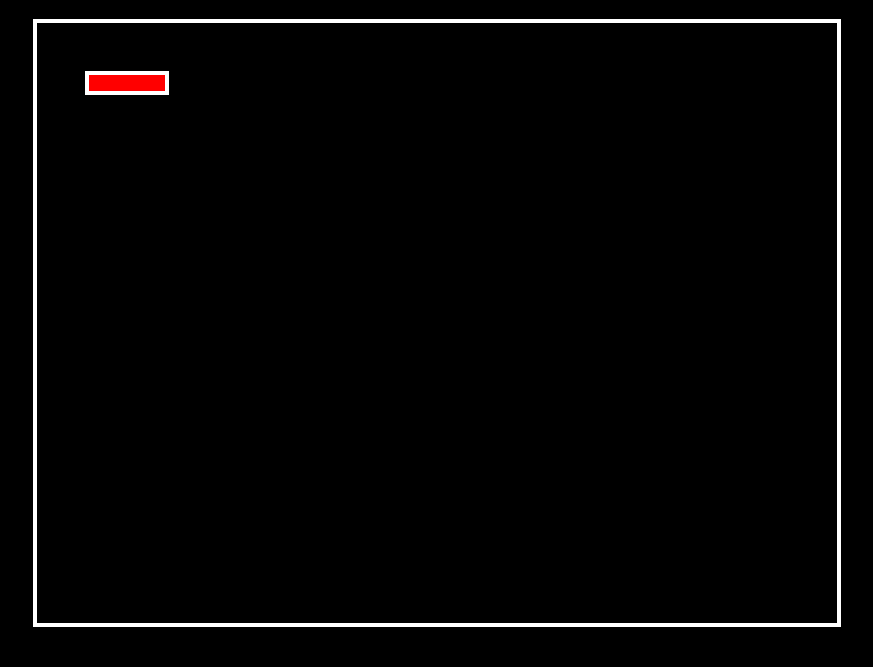
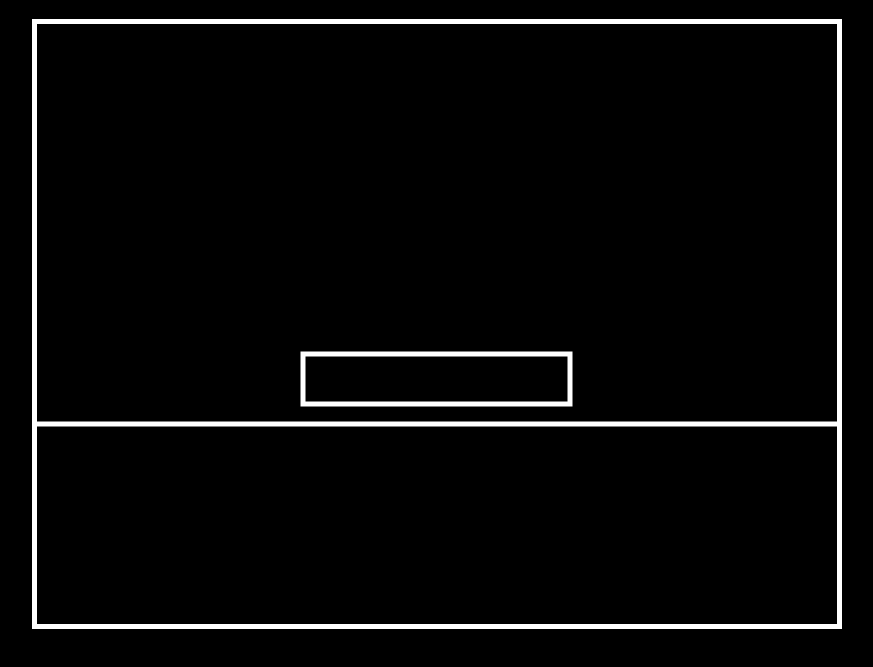
Before and after one commit to alangd707/First-Idea-Game, a plain HTML site: page index.html in a window 1280 px wide. Both pictures are taken after a click on the button "Start". Shown: the part 69-736 px from the top of the page, without its empty margins (211-1084 px from the left). Drawn offline with Linux system fonts and the light colour scheme.

Commit message:
Extra changes

```diff
--- a/index.js
+++ b/index.js
@@ -4,12 +4,32 @@ const ctx = canvas.getContext('2d')
 function startGame() {
     document.getElementById('startMenu').style.display = 'none'
     canvas.style.display = 'block'
-    drawButton(healthBar)
+    fightDummy();
+}
+
+function fightDummy() {
+    let x = canvas.width.x
+    let y = canvas.width.y
+    // Starting change of graphics
+    ctx.strokeStyle = "white";
+    ctx.lineWidth = 5;
+    ctx.lineCap = 'square';
+
+    ctx.beginPath();
+    ctx.moveTo(0, 400);
+    ctx.lineTo(800, 400);
+    ctx.stroke();
+
+    ctx.strokeRect(266., 330, 267, 50);
+
+    // Variables of objects used
+    let healthBar = {x: 0, y: 0, width: 80, height: 20, color: "red"};
+    let testDummy = {width: 200, height: 50};
 }
 
 let healthBar = {
-    x: 50,
-    y: 50,
+    x: 0,
+    y: 0,
     width: 80,
     height: 20,
     color: "red"
@@ -18,7 +38,4 @@ let healthBar = {
 function drawButton(name) {
     ctx.fillStyle = name.color;
     ctx.fillRect(name.x,name.y,name.width,name.height)
-    ctx.strokeStyle = "white";
-    ctx.lineWidth = 4
-    ctx.strokeRect(name.x, name.y, name.width, name.height)
 }
--- a/style.css
+++ b/style.css
@@ -5,16 +5,17 @@ body {
     display: flex;
     height: 100%;
     width: 100%;
-    background: #000;
+    background: black;
     flex-direction: column;
     align-items: center;
     align-items: center;
     overflow: hidden;
 }
 .screen {
-    border: 4px solid white;
     width: 800px;
     height: 600px;
+    background-color: black;
+    border: 5px white solid;
 }
 #startMenu {
     display: flex;
```
